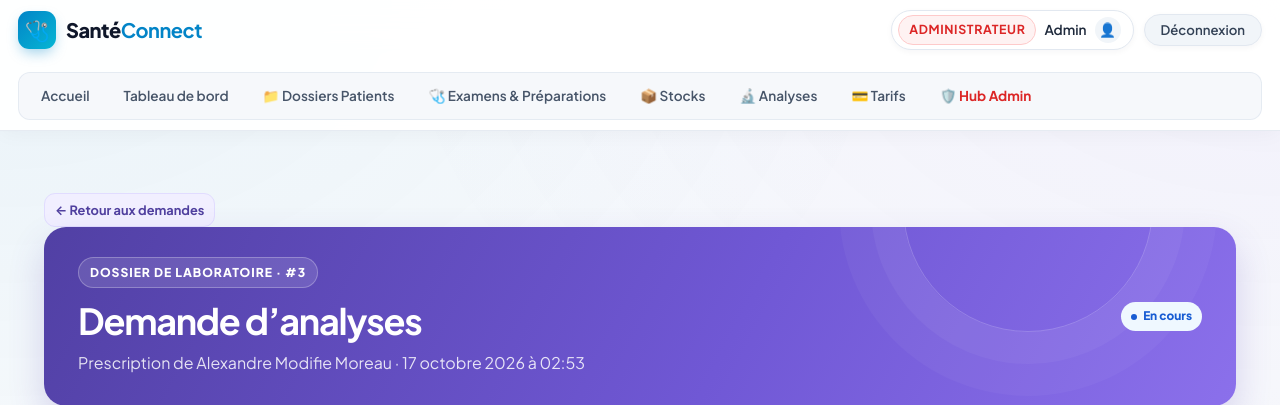
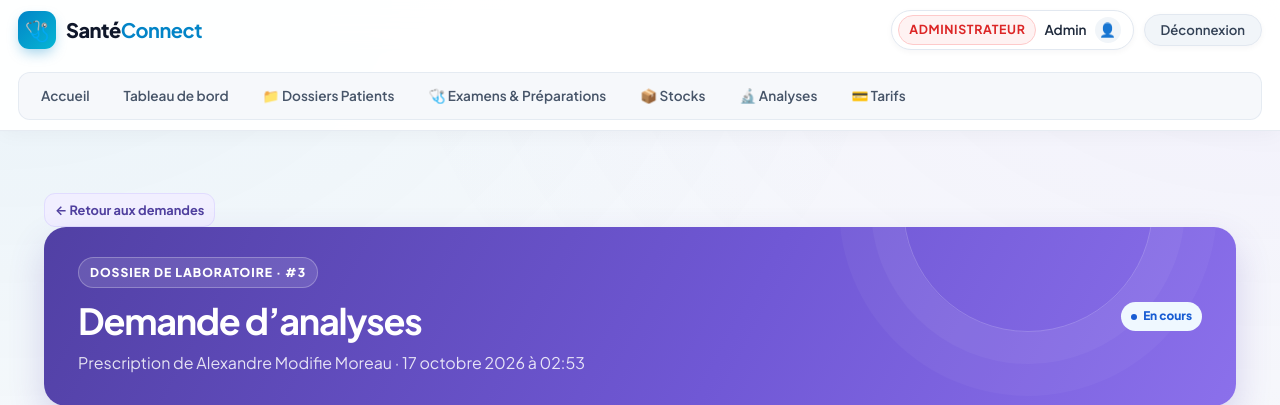
Before and after one commit to azizlaribii/Django_Python, a Django app: page /laboratoire/demandes/3/ in a window 1280 px wide. Shown: the top 405 px of the page. Run offline with Django 5.2, Linux system fonts and the light colour scheme; a user stored in the database is signed in; data comes from the database, SQL or seed files in the repository; data that the repository does not hold is empty.

Commit message:
style(navbar): retirer le lien Hub Admin de la navbar supérieure

```diff
--- a/templates/base.html
+++ b/templates/base.html
@@ -48,9 +48,6 @@
 
                     {% if user.is_admin_user or user.is_staff or user.is_superuser %}
                         <a href="{% url 'tarif_list' %}" class="nav-item-link" id="nav-tarifs">💳 Tarifs</a>
-                        <a href="{% url 'admin_dashboard' %}" class="nav-item-link nav-item-admin" id="nav-admin-hub">
-                            🛡️ Hub Admin
-                        </a>
                     {% endif %}
                 {% endif %}
             </div>
```
